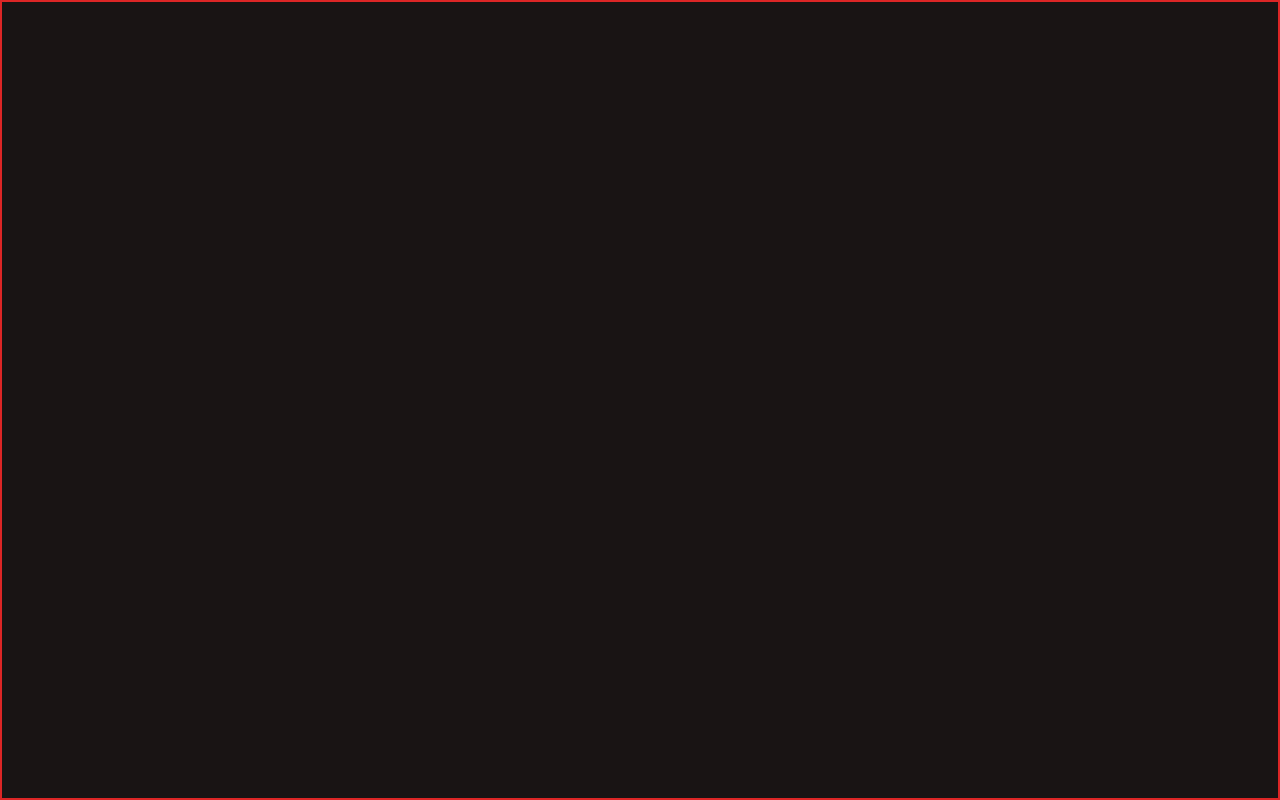
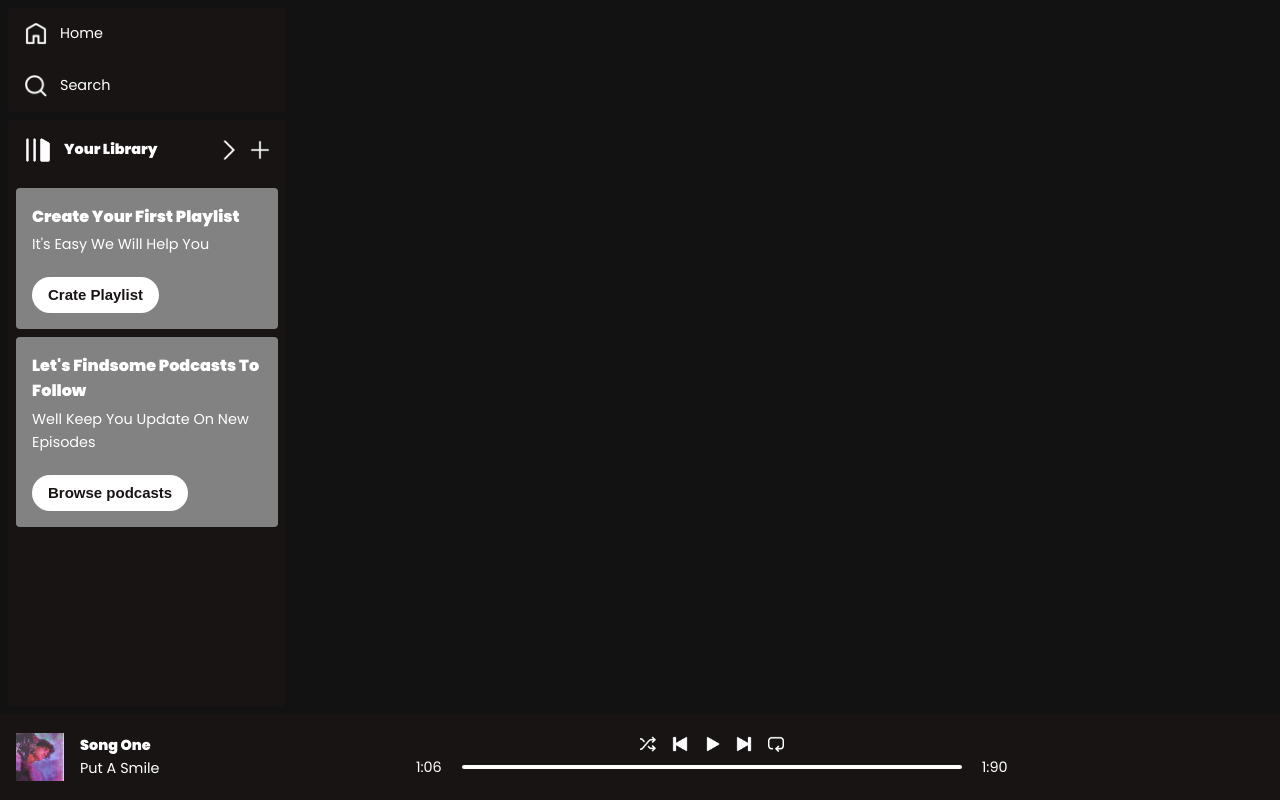
Before and after one commit to raff-E12/react-spotify-clone, a React (Vite) app in the folder Frontend/: page / in a window 1280 px wide. Built offline with nearby package versions, Linux system fonts and the light colour scheme; a web font is replaced by a local one.

Commit message:
feat: Continuazione e modifica del layout

```diff
--- a/Frontend/src/App.css
+++ b/Frontend/src/App.css
@@ -2,7 +2,9 @@
  /***** CSS Style Page WebApp *****/
 
  @import url(index.css);
+ @import "tailwindcss";
 
+  @layer base {
     :root{
       --font-poppins: "Poppins", sans-serif;
       --font-roboto:  "Gabarito", sans-serif;
@@ -11,15 +13,165 @@
       --spotify-green:   #1DB954;
       --spotify-black:   #191414;
       --spotify-dark:    #121212;
-   --spotify-gray:    #B3B3B3;
+      --spotify-gray:    #828282;
       --spotify-white:   #ffffff;
     }
 
     body{
-   background-color: var(--spotify-black);
+      background-color: var(--spotify-dark);
       color: var(--spotify-white);
       font-family: var(--font-poppins);
       text-transform: capitalize;
     }
 
+    .sidebar-sc{
+      color: var(--spotify-white);
+    }
+
+    .sidebar-sc{
+      background-color: var(--spotify-dark);
+    }
+
+    .adv-box{
+      background-color: var(--spotify-gray)
+    }
+
+    .icons-side, .playlist-sc{
+      background-color: var(--spotify-black);
+    }
+
+    .btn-app{
+      color: var(--spotify-black);
+      background-color: var(--spotify-white);
+      font-family: var(--font-lexend);
+    }
+
+    .player-sc{
+      background-color: var(--spotify-black);
+      color: var(--spotify-white);
+    }
+
+    .slide-sc{
+      background-color: var(--spotify-white);
+    }
+
+    .slide{
+      background-color: var(--spotify-green);
+    }
+
+  }
  /***** End CSS Style Page WebApp *****/
+
+ /***** Tailwind Css Classes *****/
+
+  @layer components{
+    .main-page{
+      @apply h-screen w-full;
+    }
+
+    .title-song-pl{
+      @apply font-semibold;
+    }
+
+    .page-compos{
+      @apply h-screen flex flex-col;
+    }
+
+    .sidebar-sc{
+      @apply w-[23%] h-full p-2 flex-col gap-2 hidden lg:flex;
+    }
+
+    .icons-side{
+      @apply h-[15%] rounded pl-4 flex flex-col justify-around;
+    }
+
+    .options-bar{
+      @apply flex gap-3 items-center cursor-pointer;
+    }
+
+    .options-bar img{
+      @apply w-6;
+    }
+
+    .img-bar p{
+      @apply font-bold;
+    }
+
+    .playlist-sc{
+      @apply h-[85%] rounded;
+    }
+
+    .options-bar-bottom{
+      @apply p-4 flex items-center justify-between w-full gap-4;
+    }
+
+    .icons-part-1{
+      @apply flex items-center gap-3;
+    }
+
+    .icons-part-1 img{
+      @apply w-7;
+    }
+
+    .icons-part-1 p{
+      @apply font-semibold;
+    }
+
+    .icons-part-2{
+      @apply flex items-center gap-3;
+    }
+
+    .icons-part-2 img{
+      @apply w-5;
+    }
+
+    .adv-box{
+      @apply p-4 m-2 rounded font-semibold flex flex-col items-start justify-start gap-1;
+    }
+
+    .adv-box p{
+      @apply font-light;
+    }
+
+    .btn-app{
+      @apply px-4 py-1.5 text-[15px] rounded-full mt-4 font-bold;
+    }
+
+    .player-sc{
+      @apply h-[12%] flex justify-between items-center px-4;
+    }
+
+    .song-icons{
+      @apply hidden lg:flex items-center gap-4;
+    }
+
+    .song-icons img{
+      @apply w-12;
+    }
+
+    .icons-player{
+      @apply flex flex-col items-center gap-1 m-auto;
+    }
+
+    .icons-player-group{
+      @apply flex gap-4;
+    }
+
+    .icons-player-group img{
+      @apply w-4 cursor-pointer;
+    }
+
+    .slide-player{
+      @apply flex items-center gap-5;
+    }
+
+    .slide-sc{
+      @apply w-[60vw] max-w-[500px] rounded-full cursor-pointer;
+    }
+
+    .slide{
+      @apply h-1 border-none w-0 rounded-full;
+    }
+  }
+
+ /***** End Tailwind Css Classes *****/
--- /dev/null
+++ b/Frontend/src/assets/components/Player.jsx
@@ -0,0 +1,44 @@
+import React from 'react'
+import { songsData, assets } from '../js/assets'
+
+export default function Player() {
+    const song_list_export = songsData;
+    const assets_icons = assets;
+  return (
+    <div className='player-sc'>
+        <div className='song-icons'>
+        {song_list_export.map( element => {
+            if (element.id === 0) {
+                return(
+                   <>
+                     <img src={element.image} alt="song-icon" />
+                     <div>
+                        <p className='title-song-pl'>{element.name}</p>
+                        <p>{element.desc.slice(0, 12)}</p>
+                     </div>
+                   </>
+                )
+            }
+        })}
+        </div>
+        <div className='icons-player'>
+            <div className='icons-player-group'>
+                {assets_icons.player.map( icons => {
+                    return(
+                        <>
+                         <img src={icons} alt="icons"/>
+                        </>
+                    )
+                })}
+            </div>
+            <div className='slide-player'>
+              <p>1:06</p>
+                <div className='slide-sc'>
+                    <hr className='slide'/>
+                </div>
+              <p>1:90</p>
+           </div>
+        </div>
+    </div>
+  )
+}
--- a/Frontend/src/assets/components/SideBar.jsx
+++ b/Frontend/src/assets/components/SideBar.jsx
@@ -1,7 +1,49 @@
 import React from 'react'
+import { assets } from '../js/assets'
 
 export default function SideBar() {
+    const assets_icons = assets.sidebar;
   return (
-    <div>SideBar</div>
+    <div className='sidebar-sc'>
+        <div className='icons-side'>
+            {assets_icons.top.map( icons => {
+                return(
+                 <div className='options-bar'>
+                    <img src={icons.icons} alt="icons"/>
+                     <p>{icons.title}</p>
+                 </div>
+                )
+            })}
+        </div>
+        <div className='playlist-sc'>
+            <div className='options-bar-bottom'>
+                {assets_icons.bottom.title[0].map( element => {
+                    return(
+                        <div className='icons-part-1'>
+                            <img src={element.icons} alt="icons" />
+                             <p>{element.title}</p>
+                        </div>
+                    )
+                })}
+                {assets_icons.bottom.title[1].map( element => {
+                    return(
+                        <div className='icons-part-2'>
+                            <img src={element.first} alt="icons" />
+                            <img src={element.second} alt="icons" />
+                        </div>
+                    )
+                })}
+            </div>
+            {assets_icons.bottom.adv.map( element => {
+                return(
+                    <div className='adv-box'>
+                        <h2>{element.title}</h2>
+                        <p>{element.par}</p>
+                        <button className='btn-app'>{element.btn}</button>
+                    </div>
+                )
+            })}
+        </div>
+    </div>
   )
 }
--- a/Frontend/src/assets/js/assets.js
+++ b/Frontend/src/assets/js/assets.js
@@ -1,48 +1,48 @@
-import bell_icon from './bell.png'
-import home_icon from './home.png'
-import like_icon from './like.png'
-import loop_icon from './loop.png'
-import mic_icon from './mic.png'
-import next_icon from './next.png'
-import play_icon from './play.png'
-import pause_icon from './pause.png'
-import plays_icon from './plays.png'
-import prev_icon from './prev.png'
-import search_icon from './search.png'
-import shuffle_icon from './shuffle.png'
-import speaker_icon from './speaker.png'
-import stack_icon from './stack.png'
-import zoom_icon from './zoom.png'
-import plus_icon from './plus.png'
-import arrow_icon from './arrow.png'
-import mini_player_icon from './mini-player.png'
-import queue_icon from './queue.png'
-import volume_icon from './volume.png'
-import arrow_right from './right_arrow.png'
-import arrow_left from './left_arrow.png'
-import spotify_logo from './spotify_logo.png'
-import clock_icon from './clock_icon.png'
-import img1 from './img1.jpg'
-import img2 from './img2.jpg'
-import img3 from './img3.jpg'
-import img4 from './img4.jpg'
-import img5 from './img5.jpg'
-import img6 from './img6.jpg'
-import img7 from './img7.jpg'
-import img8 from './img8.jpg'
-import img9 from './img9.jpg'
-import img10 from './img10.jpg'
-import img11 from './img11.jpg'
-import img12 from './img12.jpg'
-import img13 from './img13.jpg'
-import img14 from './img14.jpg'
-import img15 from './img15.jpg'
-import img16 from './img16.jpg'
-import song1 from  './song1.mp3'
-import song2 from  './song2.mp3'
-import song3 from  './song3.mp3'
+import bell_icon from '../../../public/icons/bell.png'
+import home_icon from '../../../public/icons/home.png'
+import like_icon from '../../../public/icons/like.png'
+import loop_icon from '../../../public/icons/loop.png'
+import mic_icon from '../../../public/icons/mic.png'
+import next_icon from '../../../public/icons/next.png'
+import play_icon from '../../../public/icons/play.png'
+import pause_icon from '../../../public/icons/pause.png'
+import plays_icon from '../../../public/icons/plays.png'
+import prev_icon from '../../../public/icons/prev.png'
+import search_icon from '../../../public/icons/search.png'
+import shuffle_icon from '../../../public/icons/shuffle.png'
+import speaker_icon from '../../../public/icons/speaker.png'
+import stack_icon from '../../../public/icons/stack.png'
+import zoom_icon from '../../../public/icons/zoom.png'
+import plus_icon from '../../../public/icons/plus.png'
+import arrow_icon from '../../../public/icons/arrow.png'
+import mini_player_icon from '../../../public/icons/mini-player.png'
+import queue_icon from '../../../public/icons/queue.png'
+import volume_icon from '../../../public/icons/volume.png'
+import arrow_right from '../../../public/icons/right_arrow.png'
+import arrow_left from '../../../public/icons/left_arrow.png'
+import spotify_logo from '../../../public/icons/spotify_logo.png'
+import clock_icon from '../../../public/icons/clock_icon.png'
+import img1 from '../../../public/img/img2.jpg'
+import img2 from '../../../public/img/img2.jpg'
+import img3 from '../../../public/img/img3.jpg'
+import img4 from '../../../public/img/img4.jpg'
+import img5 from '../../../public/img/img5.jpg'
+import img6 from '../../../public/img/img6.jpg'
+import img7 from '../../../public/img/img7.jpg'
+import img8 from '../../../public/img/img8.jpg'
+import img9 from '../../../public/img/img9.jpg'
+import img10 from '../../../public/img/img10.jpg'
+import img11 from '../../../public/img/img11.jpg'
+import img12 from '../../../public/img/img12.jpg'
+import img13 from '../../../public/img/img13.jpg'
+import img14 from '../../../public/img/img14.jpg'
+import img15 from '../../../public/img/img15.jpg'
+import img16 from '../../../public/img/img16.jpg'
+import song1 from  '../../../public/audio/song1.mp3'
+import song2 from  '../../../public/audio/song2.mp3'
+import song3 from  '../../../public/audio/song3.mp3'
 
-export const assets = {
+export const icons = {
     bell_icon,
     home_icon,
     like_icon,
@@ -67,6 +67,32 @@ export const assets = {
     arrow_right,
     spotify_logo,
     clock_icon
+}
+
+export const assets = {
+    sidebar: {
+       top: [{ title: "Home", icons: home_icon}, {title: "Search", icons: search_icon}],
+       bottom: {
+         title: {
+            0: [{title: "Your Library", icons:  stack_icon}],
+            1: [{first: arrow_right, second: plus_icon}]
+         },
+         adv: [
+            {
+                title: "Create your first playlist",
+                par: "it's easy we will help you",
+                btn: "Crate Playlist",
+            },
+            {
+                title: "Let's findsome podcasts to follow",
+                par: "well keep you update on new episodes",
+                btn: "Browse podcasts",
+            }
+         ]
+       }
+    },
+
+    player: [shuffle_icon, prev_icon, play_icon, next_icon, loop_icon]
 }
 
 export const albumsData = [
--- a/Frontend/src/assets/layout/IndexPage.jsx
+++ b/Frontend/src/assets/layout/IndexPage.jsx
@@ -1,9 +1,14 @@
 import React from 'react'
+import SideBar from '../components/SideBar'
+import Player from '../components/Player'
 
 export default function IndexPage() {
   return (
-    <div>
-
+    <div className='main-page'>
+        <div className='page-compos'>
+            <SideBar />
+            <Player />
+        </div>
     </div>
   )
 }
--- a/Frontend/src/index.css
+++ b/Frontend/src/index.css
@@ -65,12 +65,10 @@
 
   #root {
     width: 100%;
-    border: 2px solid #dc2626; /* rosso Tailwind 600 */
     display: flex;
     align-items: center;
-    justify-content: center;
-    flex-direction: column;
-    height: 100vh;
+    justify-content: flex-start;
+    flex-direction: row;
   }
 
   body {
@@ -113,7 +111,7 @@
   }
 
   p {
-    font-size: 1rem;
+    font-size: .90rem;
     line-height: 1.625;
   }
 
```
Also changed, not shown: Frontend/public/admin/assets.js (deleted, +0 -21 lines). Lines whose indentation alone changed are shown as unchanged.
